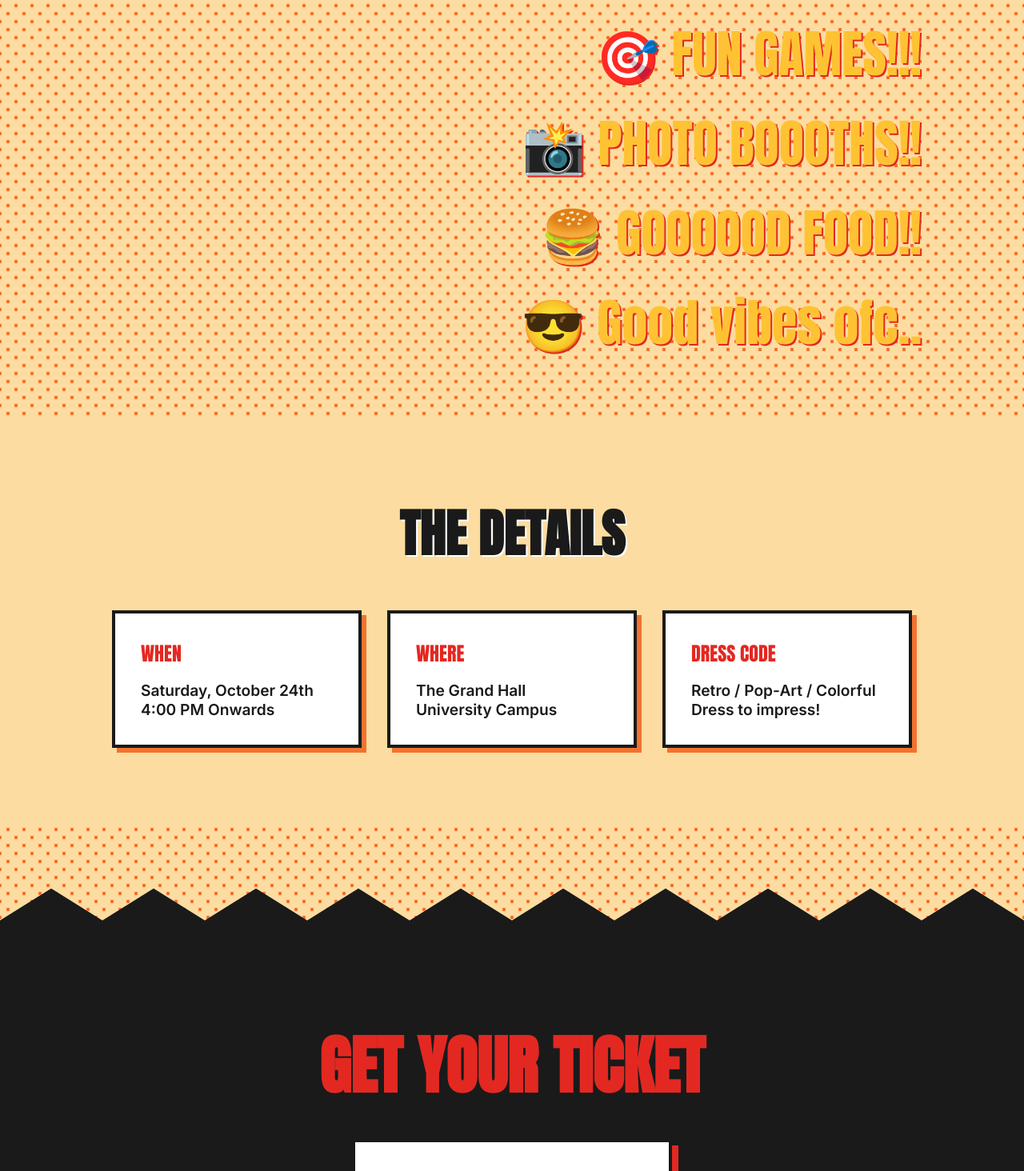
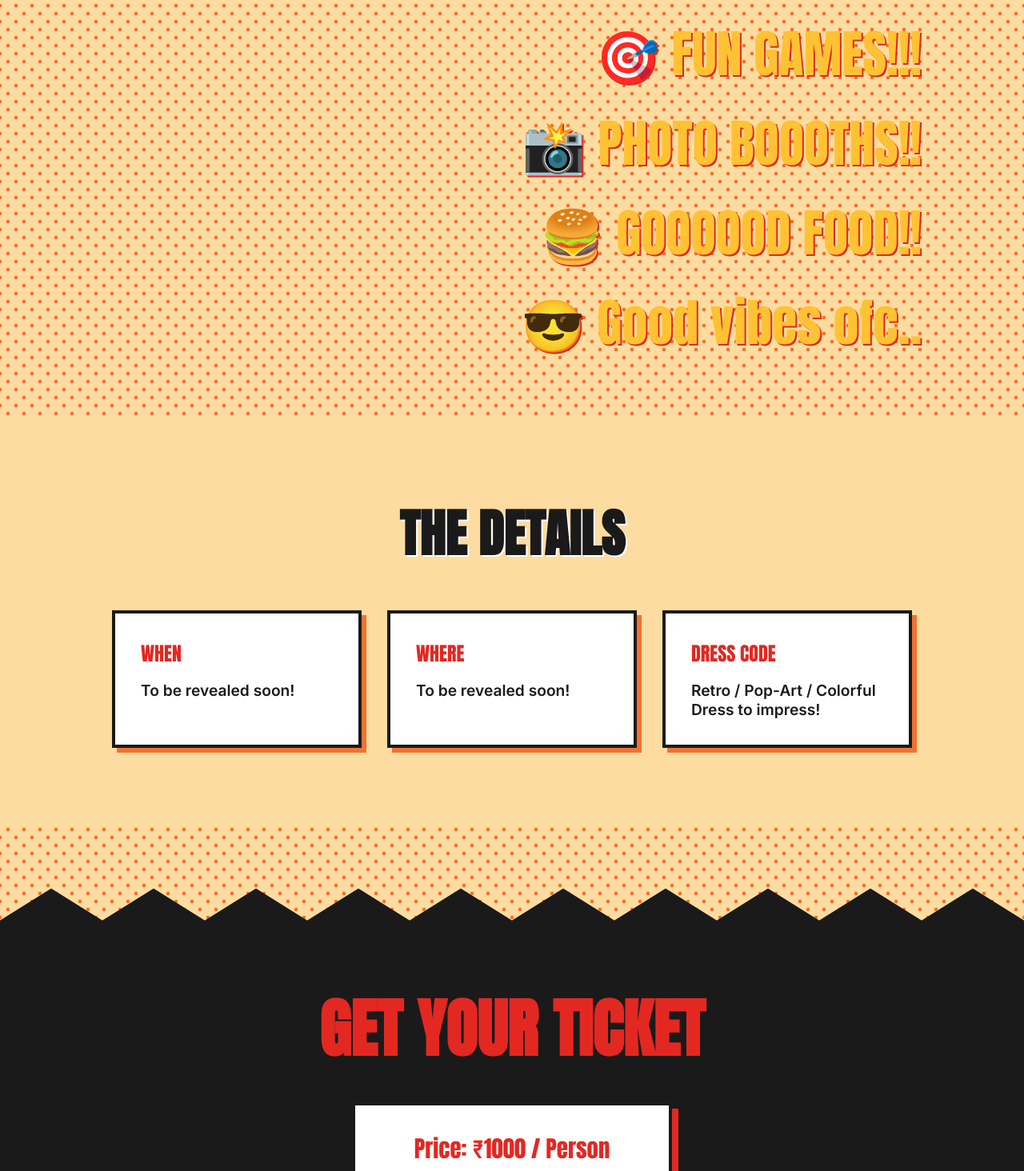
Before and after one commit to madd69x/genesis, a Next.js app: page / in a window 1280 px wide. Shown: the part 1333-2797 px from the top of the page at 80% size. Built offline with nearby package versions, Linux system fonts and the light colour scheme.

Commit message:
feat: Enhance 3D parallax scroll and update event details

```diff
--- a/src/app/page.module.css
+++ b/src/app/page.module.css
@@ -14,6 +14,8 @@
   text-align: center;
   overflow: hidden;
   padding: 15vh 2rem 4rem 2rem;
+  perspective: 1200px;
+  transform-style: preserve-3d;
 }
 
 .titleGroup {
--- a/src/app/page.tsx
+++ b/src/app/page.tsx
@@ -13,10 +13,18 @@ export default function Home() {
     offset: ["start start", "end end"]
   });
 
-  // Parallax effects
-  const glassY = useTransform(scrollYProgress, [0, 1], ['0%', '150%']);
-  const glassRotate = useTransform(scrollYProgress, [0, 1], [-15, 15]);
-  const titleY = useTransform(scrollYProgress, [0, 1], ['0%', '-50%']);
+  // Enhanced 3D Parallax effects
+  // Glass moves significantly and rotates in 3D space
+  const glassY = useTransform(scrollYProgress, [0, 0.5], ['0%', '150%']);
+  const glassRotateX = useTransform(scrollYProgress, [0, 0.5], [0, 45]);
+  const glassRotateY = useTransform(scrollYProgress, [0, 0.5], [-15, 30]);
+  const glassScale = useTransform(scrollYProgress, [0, 0.5], [1, 1.5]);
+  const glassZ = useTransform(scrollYProgress, [0, 0.5], [0, 200]);
+
+  // Title pushes back into the distance
+  const titleY = useTransform(scrollYProgress, [0, 0.5], ['0%', '-80%']);
+  const titleScale = useTransform(scrollYProgress, [0, 0.5], [1, 0.6]);
+  const titleZ = useTransform(scrollYProgress, [0, 0.5], [0, -300]);
 
   const featuresY = useTransform(scrollYProgress, [0, 0.5], ['50%', '0%']);
   const featuresOpacity = useTransform(scrollYProgress, [0.1, 0.4], [0, 1]);
@@ -28,7 +36,7 @@ export default function Home() {
       <section className={styles.hero}>
         <motion.div
           className={styles.titleGroup}
-          style={{ y: titleY }}
+          style={{ y: titleY, scale: titleScale, z: titleZ }}
         >
           <h1 className={styles.mainTitle}>Freshers'</h1>
           <h2 className={styles.subTitle}>Welcome</h2>
@@ -40,7 +48,7 @@ export default function Home() {
 
         <motion.div
           className={styles.glassImage}
-          style={{ y: glassY, rotate: glassRotate }}
+          style={{ y: glassY, rotateX: glassRotateX, rotateY: glassRotateY, scale: glassScale, z: glassZ }}
         >
           <Image
             src="/glass.jpg"
@@ -74,11 +82,11 @@ export default function Home() {
         <div className={styles.detailsGrid}>
           <div className={styles.detailCard}>
             <span className={styles.detailLabel}>When</span>
-            <span className={styles.detailText}>Saturday, October 24th<br/>4:00 PM Onwards</span>
+            <span className={styles.detailText}>To be revealed soon!</span>
           </div>
           <div className={styles.detailCard}>
             <span className={styles.detailLabel}>Where</span>
-            <span className={styles.detailText}>The Grand Hall<br/>University Campus</span>
+            <span className={styles.detailText}>To be revealed soon!</span>
           </div>
           <div className={styles.detailCard}>
             <span className={styles.detailLabel}>Dress Code</span>
--- a/src/components/TicketForm.module.css
+++ b/src/components/TicketForm.module.css
@@ -56,3 +56,13 @@
   transform: translate(4px, 4px);
   box-shadow: 0px 0px 0px var(--color-black);
 }
+
+.priceTag {
+  font-family: var(--font-display);
+  font-size: 1.8rem;
+  color: var(--color-red);
+  text-align: center;
+  border-bottom: 2px dashed var(--color-black);
+  padding-bottom: 1rem;
+  margin-bottom: 0.5rem;
+}
--- a/src/components/TicketForm.tsx
+++ b/src/components/TicketForm.tsx
@@ -25,6 +25,7 @@ export default function TicketForm() {
 
   return (
     <form className={styles.formContainer} onSubmit={handleSubmit}>
+      <div className={styles.priceTag}>Price: ₹1000 / Person</div>
       <div className={styles.inputGroup}>
         <label htmlFor="name" className={styles.label}>Your Name</label>
         <input
@@ -49,7 +50,7 @@ export default function TicketForm() {
         />
       </div>
       <button type="submit" className={styles.submitBtn}>
-        Get Ticket
+        Buy Ticket - ₹1000
       </button>
     </form>
   );
```
